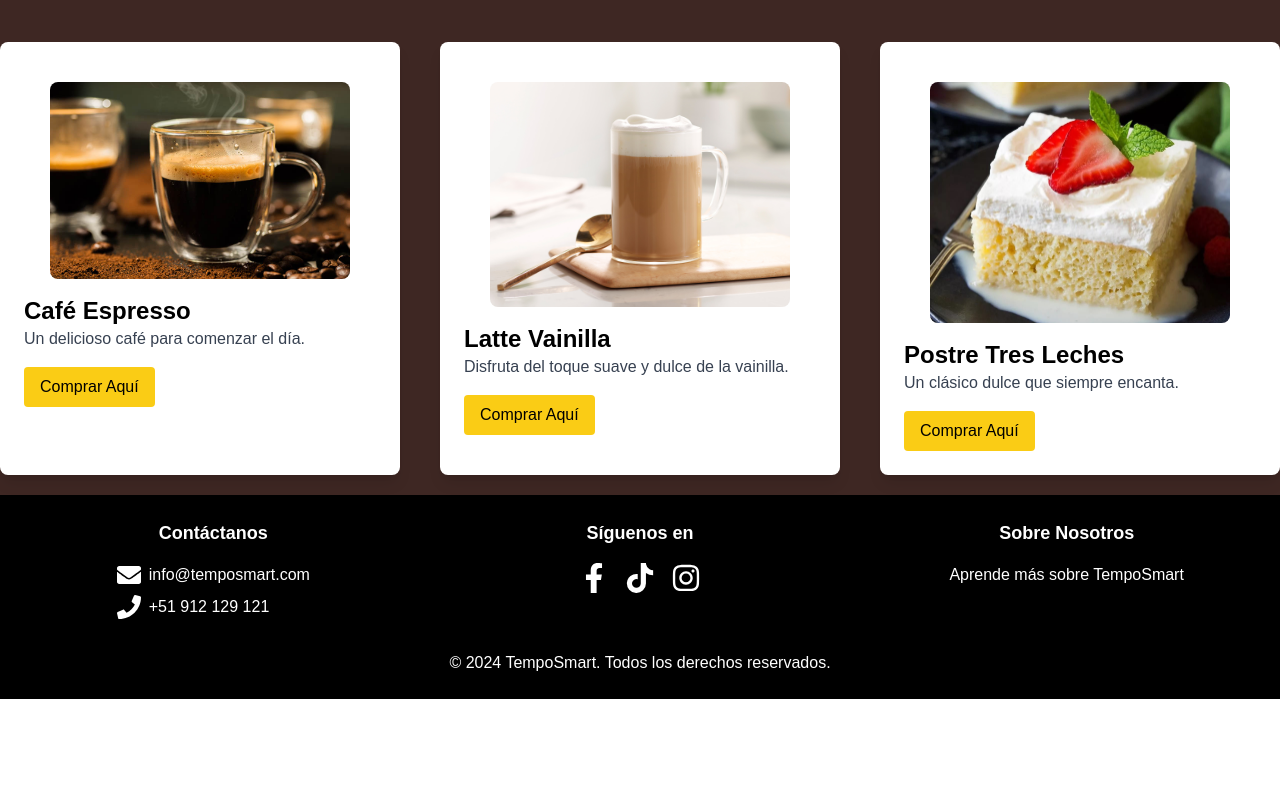
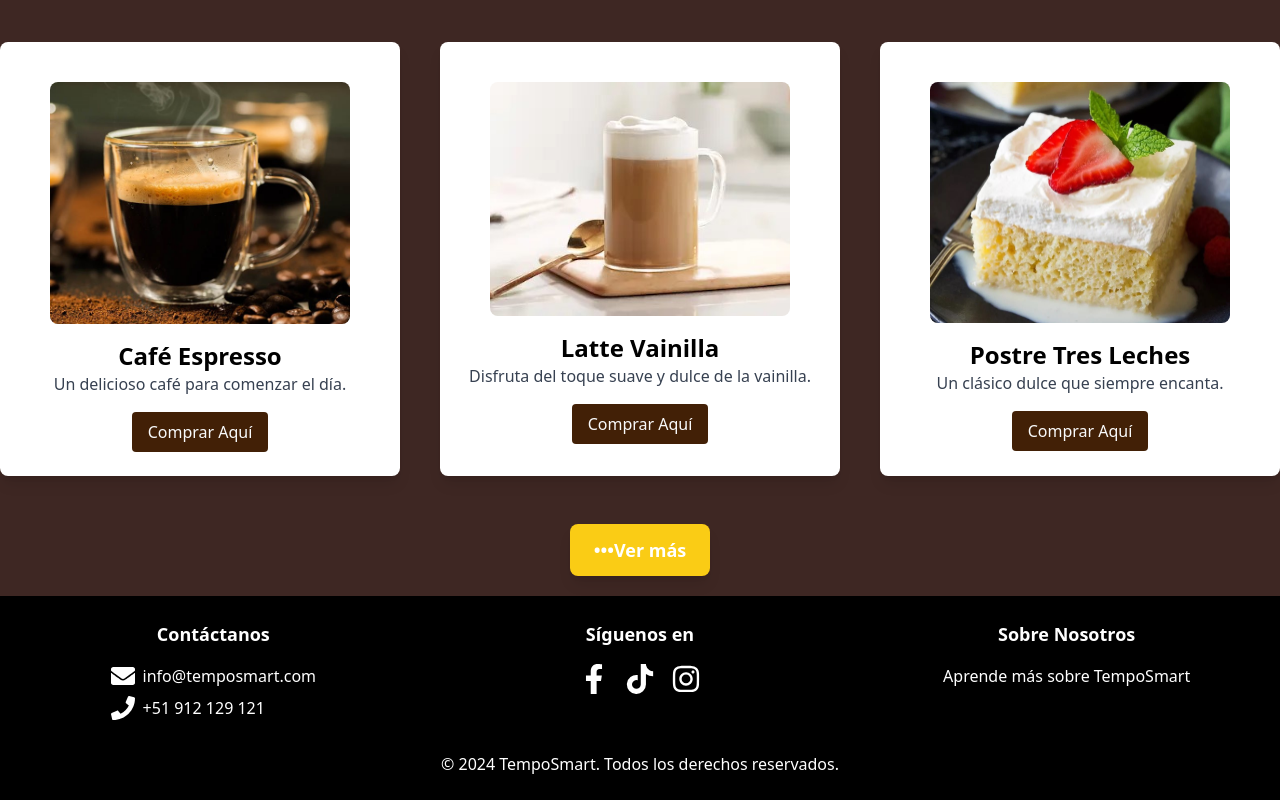
Before and after one commit to AntonyReyesFigueroa/TempoSmart, a Next.js app: page / in a window 1280 px wide. Shown: the part 946-1746 px from the top of the page. Before the commit the page ends 1645 px from the top, so only its background shows below. Built offline with nearby package versions, Linux system fonts and the light colour scheme.

Commit message:
subiendo estrutura 1.1.

```diff
--- /dev/null
+++ b/src/app/agregar-productos/page.jsx
@@ -0,0 +1,7 @@
+import React from 'react'
+
+export default function PageAgregarProductos() {
+    return (
+        <div>Esta en desarrollo... </div>
+    )
+}
--- /dev/null
+++ b/src/app/contacto/page.jsx
@@ -0,0 +1,7 @@
+import React from 'react'
+
+export default function PageContacto() {
+    return (
+        <div>Aun no esta listo...</div>
+    )
+}
--- a/src/app/globals.css
+++ b/src/app/globals.css
@@ -6,22 +6,3 @@
   --background: #ffffff;
   --foreground: #171717;
 }
-
-@media (prefers-color-scheme: dark) {
-  :root {
-    --background: #0a0a0a;
-    --foreground: #ededed;
-  }
-}
-
-body {
-  color: var(--foreground);
-  background: var(--background);
-  font-family: Arial, Helvetica, sans-serif;
-}
-
-@layer utilities {
-  .text-balance {
-    text-wrap: balance;
-  }
-}
--- /dev/null
+++ b/src/app/pedidos/page.jsx
@@ -0,0 +1,7 @@
+import React from 'react'
+
+export default function PagePedidos() {
+    return (
+        <div>Pedidos esta desarollandose intente mas tarde ...</div>
+    )
+}
--- /dev/null
+++ b/src/app/reservas/page.jsx
@@ -0,0 +1,7 @@
+import React from 'react'
+
+export default function PageReservas() {
+    return (
+        <div>Reservas esta en desarrollo ...</div>
+    )
+}
--- a/src/structures/footer/footer.jsx
+++ b/src/structures/footer/footer.jsx
@@ -60,7 +60,7 @@ const Footer = () => {
                     {/* Columna de información */}
                     <div className='text-center'>
                         <h2 className="text-lg font-bold mb-4">Sobre Nosotros</h2>
-                        <Link href="/nosotros">
+                        <Link href="/contacto">
                             Aprende más sobre TempoSmart
                         </Link>
                     </div>
--- a/src/structures/main/home.jsx
+++ b/src/structures/main/home.jsx
@@ -73,13 +73,15 @@ const Home = () => {
                                 height={200}
                                 className="rounded-lg mb-4 mt-4 m-auto"
                             />
-                            <h3 className="text-2xl font-semibold">Café Espresso</h3>
-                            <p className="text-gray-700">Un delicioso café para comenzar el día.</p>
+                            <h3 className="text-2xl font-semibold text-center">Café Espresso</h3>
+                            <p className="text-gray-700 text-center">Un delicioso café para comenzar el día.</p>
+                            <div className="flex justify-center">
                                 <Link href="/pedidos">
-                                <button className="mt-4 px-4 py-2 bg-yellow-400 text-brown-800 rounded hover:bg-yellow-300 transition duration-300">
+                                    <button className="mt-4 px-4 py-2 bg-yellow-950 text-gray-50 text-brown-800 rounded hover:bg-red-900 transition duration-300">
                                         Comprar Aquí
                                     </button>
                                 </Link>
+                            </div>
                         </motion.div>
 
                         {/* Producto 2 */}
@@ -92,15 +94,17 @@ const Home = () => {
                                 alt="Latte Vainilla"
                                 width={300}
                                 height={200}
-                                className="rounded-lg mb-4  mt-4 m-auto"
+                                className="rounded-lg mb-4 mt-4 m-auto"
                             />
-                            <h3 className="text-2xl font-semibold">Latte Vainilla</h3>
-                            <p className="text-gray-700">Disfruta del toque suave y dulce de la vainilla.</p>
+                            <h3 className="text-2xl font-semibold text-center">Latte Vainilla</h3>
+                            <p className="text-gray-700 text-center">Disfruta del toque suave y dulce de la vainilla.</p>
+                            <div className="flex justify-center">
                                 <Link href="/pedidos">
-                                <button className="mt-4 px-4 py-2 bg-yellow-400 text-brown-800 rounded hover:bg-yellow-300 transition duration-300">
+                                    <button className="mt-4 px-4 py-2 bg-yellow-950 text-gray-50 text-brown-800 rounded hover:bg-red-900 transition duration-300">
                                         Comprar Aquí
                                     </button>
                                 </Link>
+                            </div>
                         </motion.div>
 
                         {/* Producto 3 */}
@@ -113,16 +117,27 @@ const Home = () => {
                                 alt="Postre Tres Leches"
                                 width={300}
                                 height={200}
-                                className="rounded-lg mb-4  mt-4 m-auto"
+                                className="rounded-lg mb-4 mt-4 m-auto"
                             />
-                            <h3 className="text-2xl font-semibold">Postre Tres Leches</h3>
-                            <p className="text-gray-700">Un clásico dulce que siempre encanta.</p>
+                            <h3 className="text-2xl font-semibold text-center">Postre Tres Leches</h3>
+                            <p className="text-gray-700 text-center">Un clásico dulce que siempre encanta.</p>
+                            <div className="flex justify-center">
                                 <Link href="/pedidos">
-                                <button className="mt-4 px-4 py-2 bg-yellow-400 text-brown-800 rounded hover:bg-yellow-300 transition duration-300">
+                                    <button className="mt-4 px-4 py-2 bg-yellow-950 text-gray-50 text-brown-800 rounded hover:bg-red-900 transition duration-300">
                                         Comprar Aquí
                                     </button>
                                 </Link>
+                            </div>
                         </motion.div>
+                    </div>
+
+                    {/* Botón "Ver más" */}
+                    <div className="flex justify-center mt-12">
+                        <Link href="/pedidos">
+                            <button className="px-6 py-3 bg-yellow-400 text-brown-800 rounded-lg text-lg font-semibold shadow-lg hover:bg-yellow-300 hover:scale-105 transition-transform duration-300">
+                                •••Ver más
+                            </button>
+                        </Link>
                     </div>
                 </div>
             </section>
```
Also changed, not shown: public/cafe1.jpg, public/cafe2.jpg. Lines whose indentation alone changed are shown as unchanged.
